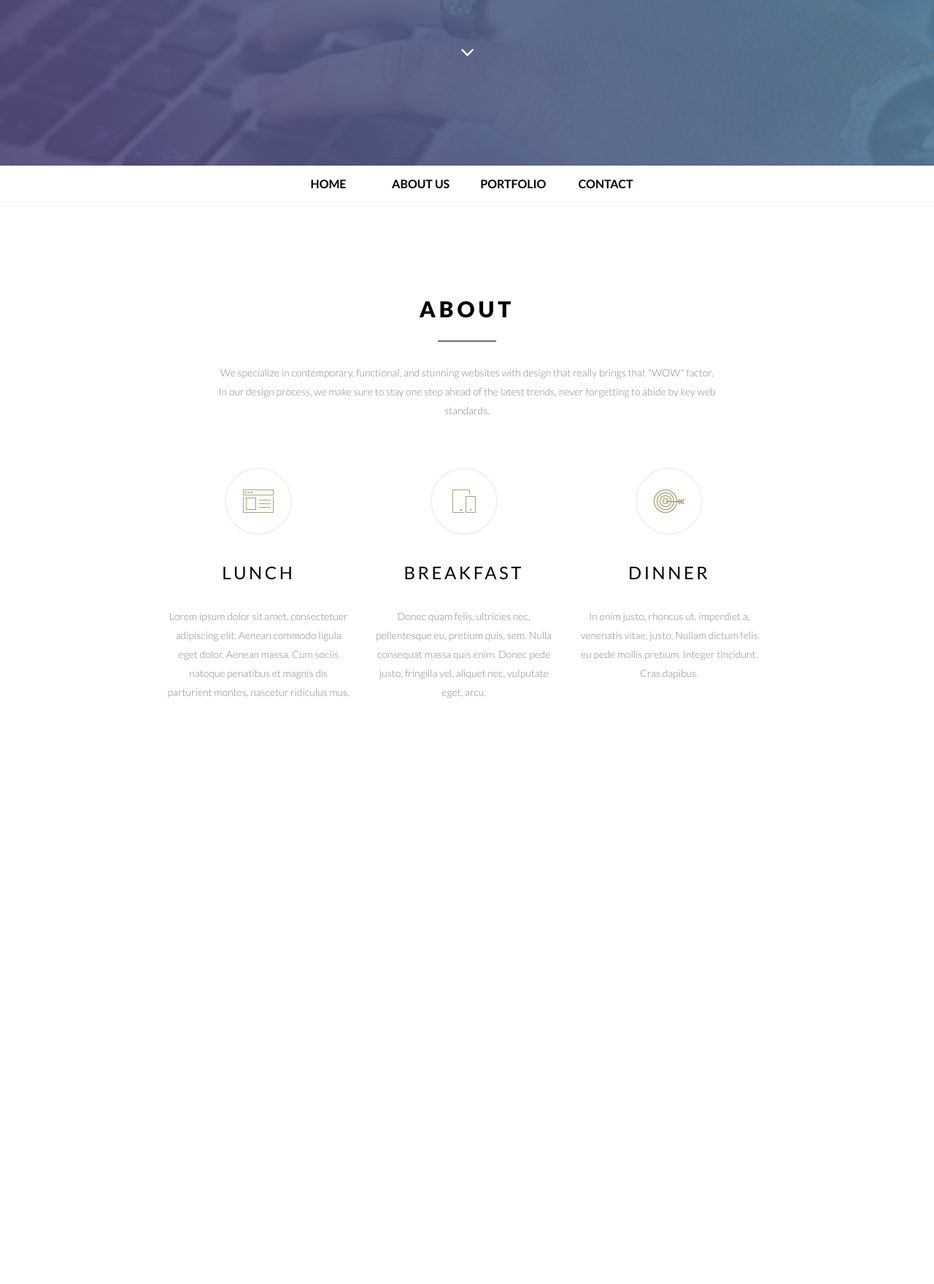
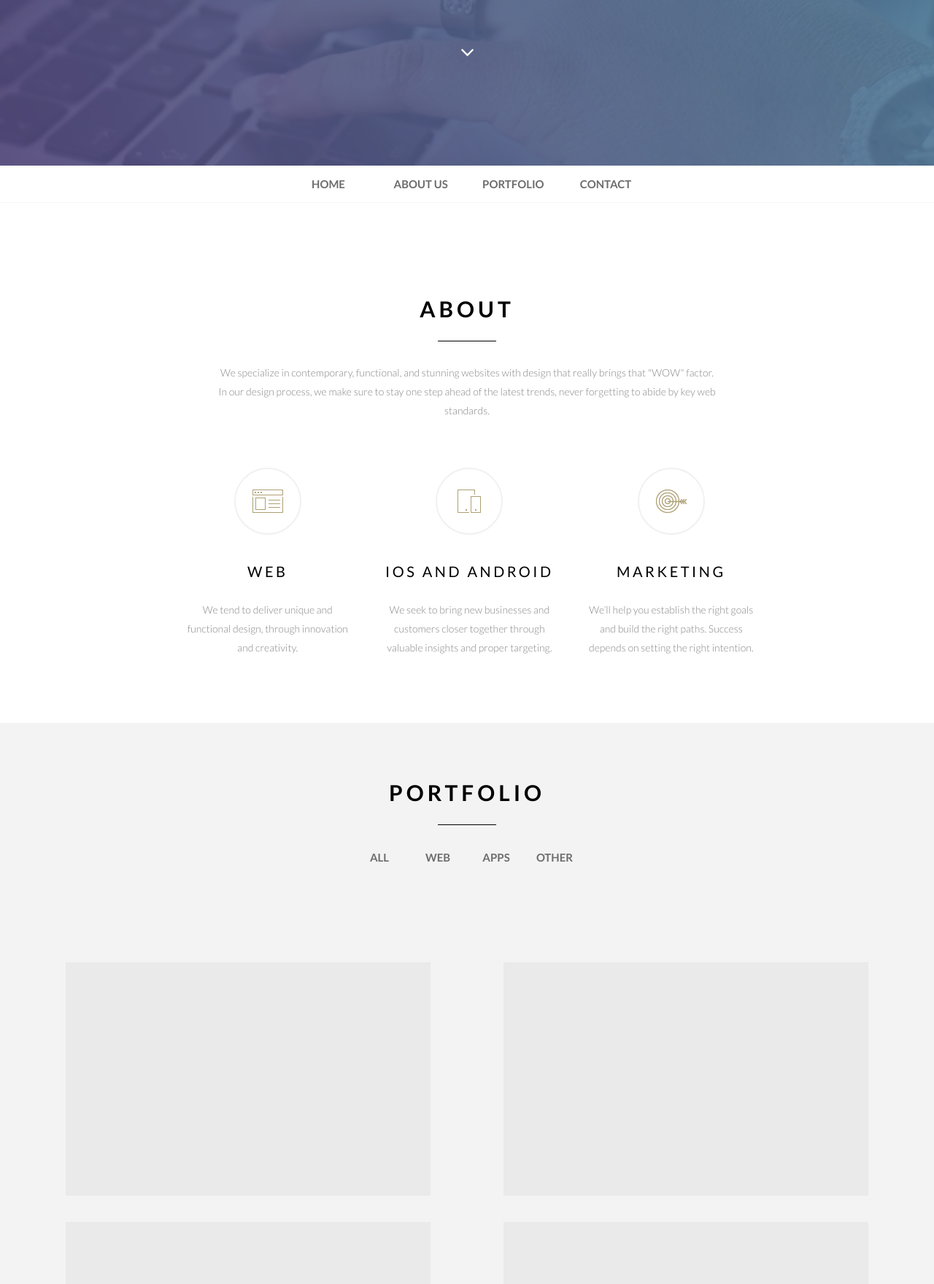
Before and after one commit to ProtooFeorum/Website, a PHP site: page / in a window 1280 px wide. Shown: the part 840-2600 px from the top of the page at 73% size. Run offline with PHP 8.4, Linux system fonts and the light colour scheme.

Commit message:
Блок Портфолио

```diff
--- a/Rewrite/index.html
+++ b/Rewrite/index.html
@@ -8,7 +8,7 @@
     <title>Document</title>
 </head>
 <body>
-    <div class="intro">
+    <div class="intro" id="intro">
         <div class="intro__body">
             <div class="intro__logo">
                 <img src="img/logo/Logo.png" alt="">
@@ -24,14 +24,14 @@
         </div>
     </div>
     <div class="nav">
-            <nav class="nav__menu">
-                    <li><a href="#" class="menu_item">HOME</a></li>
-                    <li><a href="#" class="menu_item">ABOUT US</a></li>
+            <nav class="nav__menu menu">
+                    <li><a href="#intro" class="menu_item">HOME</a></li>
+                    <li><a href="#about" class="menu_item">ABOUT US</a></li>
                     <li><a href="#" class="menu_item">PORTFOLIO</a></li>
                     <li><a href="#" class="menu_item">CONTACT</a></li>
             </div>
         </div>
-    <div class="about">
+    <div class="about" id="about">
         <div class="about__body">
             <div class="about__header">
                   <div class="about__title title">ABOUT</div>
@@ -45,9 +45,8 @@
                     <div class="item-about__icon">
                         <img src="img/about/01.png" alt="">
                     </div>
-                      <div class="item-about__title">Lunch</div>
-                      <div class="item-about__text">Lorem ipsum dolor sit amet, consectetuer adipiscing elit. Aenean commodo ligula eget dolor. Aenean massa.
-                          Cum sociis natoque penatibus et magnis dis parturient montes, nascetur ridiculus mus.</div>
+                    <div class="item-about__title">WEB</div>
+                    <div class="item-about__text">We tend to deliver unique and functional design, through  innovation and creativity.</div>
                 </div>
             </div>
             <div class="about__column">
@@ -55,9 +54,8 @@
                     <div class="item-about__icon">
                         <img src="img/about/02.png" alt="">
                     </div>
-                    <div class="item-about__title">Breakfast</div>
-                    <div class="item-about__text">Donec quam felis, ultricies nec, pellentesque eu, pretium quis, sem. Nulla consequat massa quis enim.
-                        Donec pede justo, fringilla vel, aliquet nec, vulputate eget, arcu.</div>
+                    <div class="item-about__title">iOS AND ANDROID</div>
+                    <div class="item-about__text">We seek to bring new businesses and customers closer together through valuable insights and proper targeting.</div>
                 </div>
             </div>
             <div class="about__column">
@@ -65,14 +63,50 @@
                     <div class="item-about__icon">
                         <img src="img/about/03.png" alt="">
                     </div>
-                      <div class="item-about__title">dinner</div>
-                      <div class="item-about__text">In enim justo, rhoncus ut, imperdiet a, venenatis vitae, justo.
-                          Nullam dictum felis eu pede mollis pretium. Integer tincidunt. Cras dapibus.</div>
+                    <div class="item-about__title">MARKETING</div>
+                    <div class="item-about__text">We’ll help you establish the right goals and build the right paths. Success depends on setting the right intention.</div>
+                </div>
+           </div>
+         </div>
+        </div>
+    </div>
+        <div class="portfolio" id="portfolio">
+           <div class="portfolio__body">
+              <div class="portfolio__header">
+                  <div class="portfolio__title title">PORTFOLIO</div>
+                    <nav class="portfolio__menu menu">
+                      <li><a href="#" class="menu_item">ALL</a></li>
+                      <li><a href="#" class="menu_item">WEB</a></li>
+                      <li><a href="#" class="menu_item">APPS</a></li>
+                      <li><a href="#" class="menu_item">OTHER</a></li>
+              </div>
+              <div class="portfolio__content">
+                  <div class="portfolio__column">
+                     <div class="portfolio__item">
+                         <!-- <img src="img/portfolio/item-01.jpg" alt=""> -->
+                     </div>
+                     <div class="portfolio__item">
+                        <!-- <img src="img/portfolio/item-02.jpg" alt=""> -->
+                     </div>
+                     <div class="portfolio__item">
+                        <!-- <img src="img/portfolio/item-03.jpg" alt=""> -->
+                     </div>
+                  </div>
+                  <div class="portfolio__column">
+                    <div class="portfolio__item">
+                        <!-- <img src="img/portfolio/item-04.jpg" alt=""> -->
+                    </div>
+                    <div class="portfolio__item">
+                       <!-- <img src="img/portfolio/item-05.jpg" alt=""> -->
+                    </div>
+                    <div class="portfolio__item">
+                       <!-- <img src="img/portfolio/item-06.jpg" alt=""> -->
                     </div>
                   </div>
 
               </div>
             </div>
         </div>
+    </div>
 </body>
 </html>
--- a/Rewrite/style.css
+++ b/Rewrite/style.css
@@ -2,7 +2,8 @@
 * {
     padding: 0;
     margin: 0;
-    border: 0; }
+    border: 0;
+  }
 
   *, *:before, *:after {
     -moz-box-sizing: border-box;
@@ -26,7 +27,8 @@
     font-size: 14px;
     -ms-text-size-adjust: 100%;
     -moz-text-size-adjust: 100%;
-    -webkit-text-size-adjust: 100%; }
+    -webkit-text-size-adjust: 100%;
+    overflow-x:hidden;}
 
   input, button, textarea {
     font-family: inherit; }
@@ -56,12 +58,14 @@
 body{
   font-family: Lato;
 }
+    /* Первый блок intro */
 .intro{
   background: url(img/logo/BG.png);
   background-position: center;
   background-size:cover;
 }
 .intro__body{
+  display: -webkit-flex;
   display: flex;
   flex-direction: column;
   max-width: 900px;
@@ -102,6 +106,7 @@ body{
   }
 
 .intro__button{
+  display: -webkit-flex;
   display: flex;
   margin: 227px auto 70px auto;
   height: 47px;
@@ -126,33 +131,35 @@ body{
   width: 17px;
   margin: 0px auto 150px auto;
 }
+ /* Блок nav с menu внутри */
 .nav{
   border-bottom: 1px solid whitesmoke;
 }
-.nav__menu{
+ /* Общий класс Menu */
+.menu{
+  display: -webkit-flex;
   display: flex;
    max-width: 460px;
    margin: 0 auto;
    justify-content: space-between;
-   align-items: center;
-}
-.nav__menu a{
-    color: #000;
+   align-items: center;}
+.menu a{
+    color: rgb(110, 108, 108);
     text-decoration: none;
 }
 .menu_item{
+  display: -webkit-flex;
   display: flex;
   width: 80px;
   height: 50px;
-  font-size: 16px;
+  font-size: 15px;
   font-weight: 510;
   align-items: center;
   justify-content: center;}
-
   .active{
     color: #ada074;
   }
-
+ /* Блок about */
 .about__body{
     max-width: 823px;
     margin: 0 auto;
@@ -173,19 +180,20 @@ body{
     margin: 0px auto;
 }
 .about__row{
+  display: -webkit-flex;
     display: flex;
     font-size: 0;
-    margin: 0px -15px;
+    margin: 0px -15px 90px 0px;
     flex-flow: row wrap;
 }
 .about__column{
-    padding: 0px 15px;
+    padding: 0px 20px;
     width: 33%;
 }
-
+ /* Общий класс title */
 .title {
     font-size: 30px;
-    font-weight: 710;
+    font-weight: 700;
     text-transform: uppercase;
     letter-spacing: 5px;
     position: relative;
@@ -201,7 +209,9 @@ body{
       background-color: #000;
       margin: 0px 0px 0px -40px;
     }
+
 .item-about__icon{
+  display: -webkit-flex;
     display: flex;
     align-items: center;
     justify-content: center;
@@ -215,14 +225,60 @@ body{
 .item-about__title{
     text-align: center;
     color:#000000;
-    font-size: 24px;
+    font-size: 20px;
+    font-weight: 500;
     text-transform: uppercase;
     letter-spacing: 3.52px;
-    margin: 0px 0px 35px 0px;
+    margin: 0px 0px 30px 0px;
 }
 .item-about__text {
     text-align: center;
     color: #868585;
     line-height: 26px;
     font-weight: 300;
-    font-size: 14px; }
+    font-size: 14px;
+  }
+  /* <---------> */
+.portfolio{
+  background-color: #f3f3f3;
+}
+.portfolio__title{
+  padding: 80px 0px 30px 0px;
+}
+.portfolio__menu{
+  max-width: fit-content;
+  padding: 20px 0px 100px 0px;
+}
+.portfolio__body{
+  max-width: 1100px;
+  margin: 0 auto;
+}
+.portfolio__content{
+  display: flex;
+  max-width: 1100px;
+  margin: 0 auto;
+  justify-content: space-between;
+}
+.portfolio__column{
+  display: flex;
+  flex-direction: column;
+
+}
+.portfolio__item{
+  height: 320px;
+  width: 500px;
+  margin: 18px 0px 18px 0px;
+  background-color: #eaeaea;
+  justify-content: center;
+}
+.portfolio__item img{
+  width: 50%;
+  height: 50%;
+}
+@media (max-width:1050px){
+  .portfolio__content{
+    flex-direction: column;
+    align-items: center;
+
+  }
+}
```
Also changed, not shown: Rewrite/img/portfolio/item-01.jpg (added), Rewrite/img/portfolio/item-02.jpg (added), Rewrite/img/portfolio/item-03.jpg (added), Rewrite/img/portfolio/item-04.jpg (added), Rewrite/img/portfolio/item-05.jpg (added), Rewrite/img/portfolio/item-06.jpg (added). Lines whose indentation alone changed are shown as unchanged.
